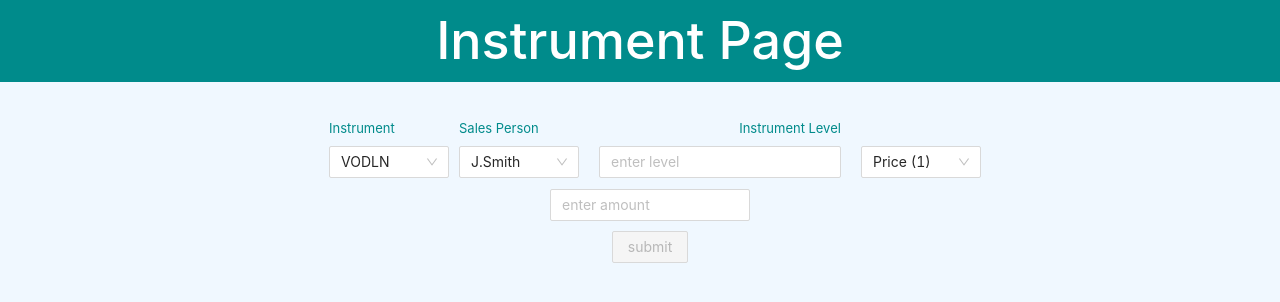
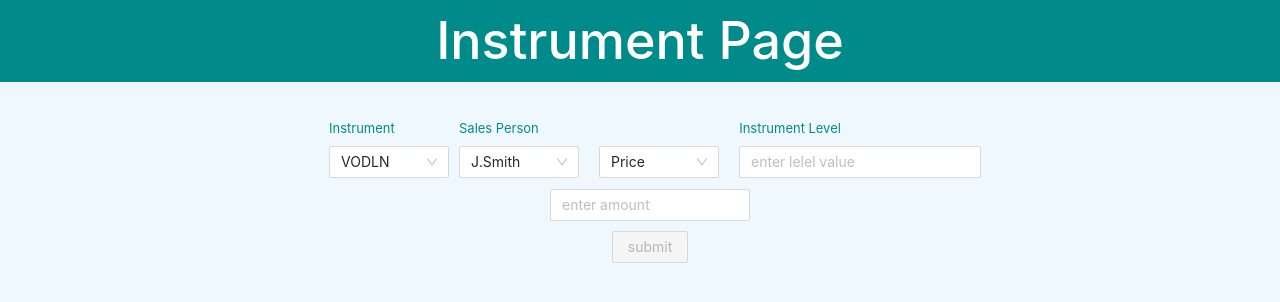
Before and after one commit to photoskiff/InstrumentPage, a React (Create React App) app: page / in a window 1280 px wide. Shown: the top 302 px of the page. Built offline with nearby package versions, Linux system fonts and the light colour scheme.

Commit message:
added instrumentInput

```diff
--- a/src/InstrumentPage.tsx
+++ b/src/InstrumentPage.tsx
@@ -8,6 +8,7 @@ type PageState = {
     instrument?: Instrument,
     salesPerson?: SalesPerson,
     instrumentLevel: Level,
+    levelInput?: number,
     amount?: number,
 }
 
@@ -16,8 +17,7 @@ const { Option: Opt } = Select;
 export const InstrumentPage = () => {
     const [salesPersons, setSalesPersons] = useState<SalesPerson[]>([]);
     const [instruments, setInstruments] = useState<Instrument[]>([]);
-    const [inputValue, setInputValue] = useState("");
-    const [{ instrument, instrumentLevel, salesPerson, amount }, setPageState] = useState<PageState>({ instrumentLevel: Level.Price });
+    const [{ instrument, instrumentLevel, salesPerson, amount, levelInput }, setPageState] = useState<PageState>({ instrumentLevel: Level.Price });
     const [loading, setLoading] = useState([true, true]);
 
     const fetchInstruments = useCallback(async () => {
@@ -33,17 +33,12 @@ export const InstrumentPage = () => {
     const allLoading = () => loading[0] || loading[1];
 
     useEffect(() => {
-        setInputValue("");
-    }, [instrument, instruments])
-
-    useEffect(() => {
         const instrument = instruments.length ? instruments[0] : undefined;
         const salesPerson = salesPersons.length ? salesPersons[0] : undefined;
         const state: PageState = {
             instrument,
             salesPerson,
             instrumentLevel: Level.Price,
-            amount: undefined
         };
         setPageState(() => state);
     }, [salesPersons, instruments])
@@ -56,13 +51,12 @@ export const InstrumentPage = () => {
     const instrumentChanged = (v: string) => {
         const instr = instruments.find(i => i.name === v);
         const level = instr?.levels[0] ?? Level.Price;
-        setPageState(s => ({ ...s, instrument: instr, instrumentLevel: level }))
+        setPageState(s => ({ ...s, instrument: instr, instrumentLevel: level, levelInput:undefined }))
     }
 
     const levelChanged = (v: string) => {
         const level = +v;
-        setInputValue("");
-        setPageState(s => ({ ...s, instrumentLevel: level }));
+        setPageState(s => ({ ...s, instrumentLevel: level, levelInput:undefined }));
     }
 
     const salePersonChanged = (v: string) => {
@@ -72,16 +66,16 @@ export const InstrumentPage = () => {
 
     const reportState = () => {
         const replacer = (key: any, val: any) => {
-            if (key === "instrumentLevel") return `${Level[val]} (${val})`;
-            if (key === "levels") return val.map((v: any) => `${Level[v]} (${v})`);
+            if (key === "instrumentLevel") return Level[val];
+            if (key === "levels") return val.map((v: any) => Level[v]);
             return val;
         };
-        console.log(JSON.stringify({ instrument, instrumentLevel, salesPerson, amount }, replacer, 2));
+        console.log(JSON.stringify({ instrument, instrumentLevel, levelInput, salesPerson, amount }, replacer, 2));
     }
 
     const AntdLevelOption = (l: Level) => {
         const value = l.toString();
-        return <Opt key={value} value={value}>{`${Level[l]} (${l})`}</Opt>
+        return <Opt key={value} value={value}>{Level[l]}</Opt>
     }
 
     const InstrumentOption = (i: Instrument) => {
@@ -93,30 +87,31 @@ export const InstrumentPage = () => {
     }
 
     const tryChangeLevel = (e: ChangeEvent<HTMLInputElement>) => {
-        setInputValue(e.target.value);
-        const level = +e.target.value;
-        level && instrument?.levels.some(l => l === level) && setPageState(s => ({ ...s, instrumentLevel: level }));
+        const val = +e.target.value;
+        if (typeof (val) !== 'number' || Number.isNaN(val) || val < 0) return;
+        setPageState(s => ({ ...s, levelInput: val }));
     }
 
-    const handleKeyDown = (e: KeyboardEvent<HTMLInputElement>) => {
+    const tryClearLevelInput = (e: KeyboardEvent<HTMLInputElement>) => {
         if (e.key === "Escape") {
-            setInputValue("");
+            setPageState(s => ({...s, levelInput:undefined}))
         }
     }
 
     const tryChangeAmount = (e: ChangeEvent<HTMLInputElement>) => {
         const val = +e.target.value;
         if (typeof (val) !== 'number' || Number.isNaN(val) || val < 0) return;
-        setPageState({ instrument, instrumentLevel, salesPerson, amount: val });
+        setPageState(s => ({ ...s, amount: val }));
     }
 
     const tryClearAmount = (e: KeyboardEvent<HTMLInputElement>) => {
         if (e.key === "Escape") {
-            setPageState({ instrument, instrumentLevel, salesPerson, amount: undefined });
+            setPageState(s => ({ ...s, amount: undefined }));
         }
     }
 
-    const filterOption = (input: string, option: any) => option?.children.toLowerCase().indexOf(input.toLowerCase()) >= 0
+    const filterOption = (input: string, option: any) => option?.children.toLowerCase().indexOf(input.toLowerCase()) >= 0;
+    const inputValue = (v:number | undefined) => v && v > 0 ? v : "";
 
     return (<div>
         <div className='row'>
@@ -143,11 +138,8 @@ export const InstrumentPage = () => {
                 </div>
             </div>
             <div >
-                <div className='label row compact' style={{justifyContent:"center"}}>Instrument Level</div>
+                <div className='label row compact' style={{ justifyContent: "center" }}>Instrument Level</div>
                 <div className='row compact'>
-                    <div>
-                        <Input disabled={loading[0]} placeholder="enter level" onChange={tryChangeLevel} value={inputValue} onKeyDown={handleKeyDown} />
-                    </div>
                     <div>
                         <Select size="middle" style={{ width: 120 }} onChange={levelChanged}
                             loading={loading[0]}
@@ -156,15 +148,19 @@ export const InstrumentPage = () => {
                             {instrument?.levels.map(l => AntdLevelOption(l)) ?? [AntdLevelOption(Level.Price)]}
                         </Select>
                     </div>
+                <div>
+                    <Input disabled={loading[0]} placeholder="enter lelel value" onChange={tryChangeLevel}
+                    value={inputValue(levelInput)} onKeyDown={tryClearLevelInput} />
+                </div>
                 </div>
             </div>
         </div>
         <div>
             <div className='row' style={{ justifyContent: "center" }}>
-                <Input disabled={allLoading()} placeholder='enter amount' value={amount && amount > 0 ? amount : ""} onChange={tryChangeAmount} onKeyDown={tryClearAmount} style={{ width: 200 }} />
+                <Input disabled={allLoading()} placeholder='enter amount' value={inputValue(amount)} onChange={tryChangeAmount} onKeyDown={tryClearAmount} style={{ width: 200 }} />
             </div>
             <div className='row' style={{ justifyContent: "center" }}>
-                <Button type="primary" onClick={reportState} disabled={!instrument || !instrumentLevel || !salesPerson || !amount}>
+                <Button type="primary" onClick={reportState} disabled={!instrument || !salesPerson || !amount || !levelInput}>
                     submit
                 </Button>
             </div>
--- a/src/model.ts
+++ b/src/model.ts
@@ -1,12 +1,12 @@
-export type SalesPerson ={
+export type SalesPerson = {
     name: string
 }
 
-export enum Level{
-    Price=1, Yield, Spread
+export enum Level {
+    Price, Yield, Spread
 }
 
-export interface Instrument{
+export interface Instrument {
     name: string,
     levels: Level[]
 }
```
